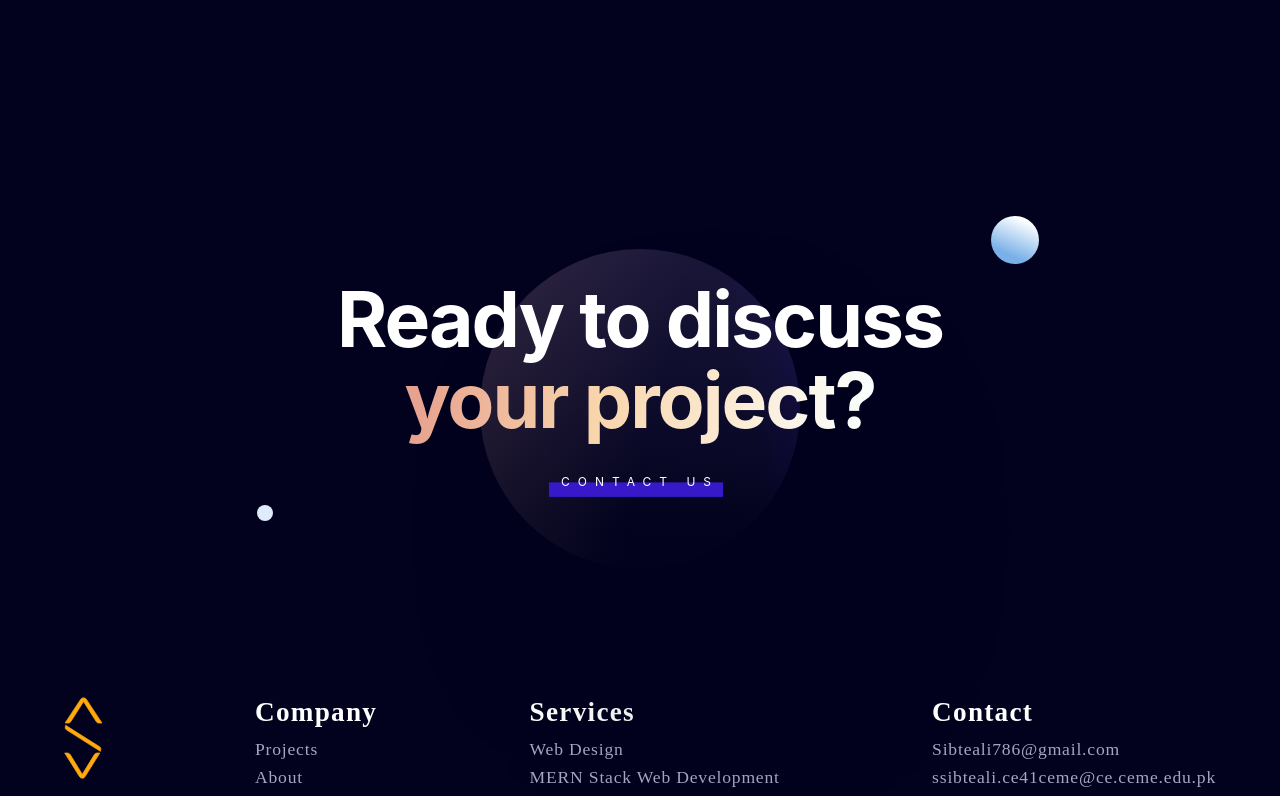
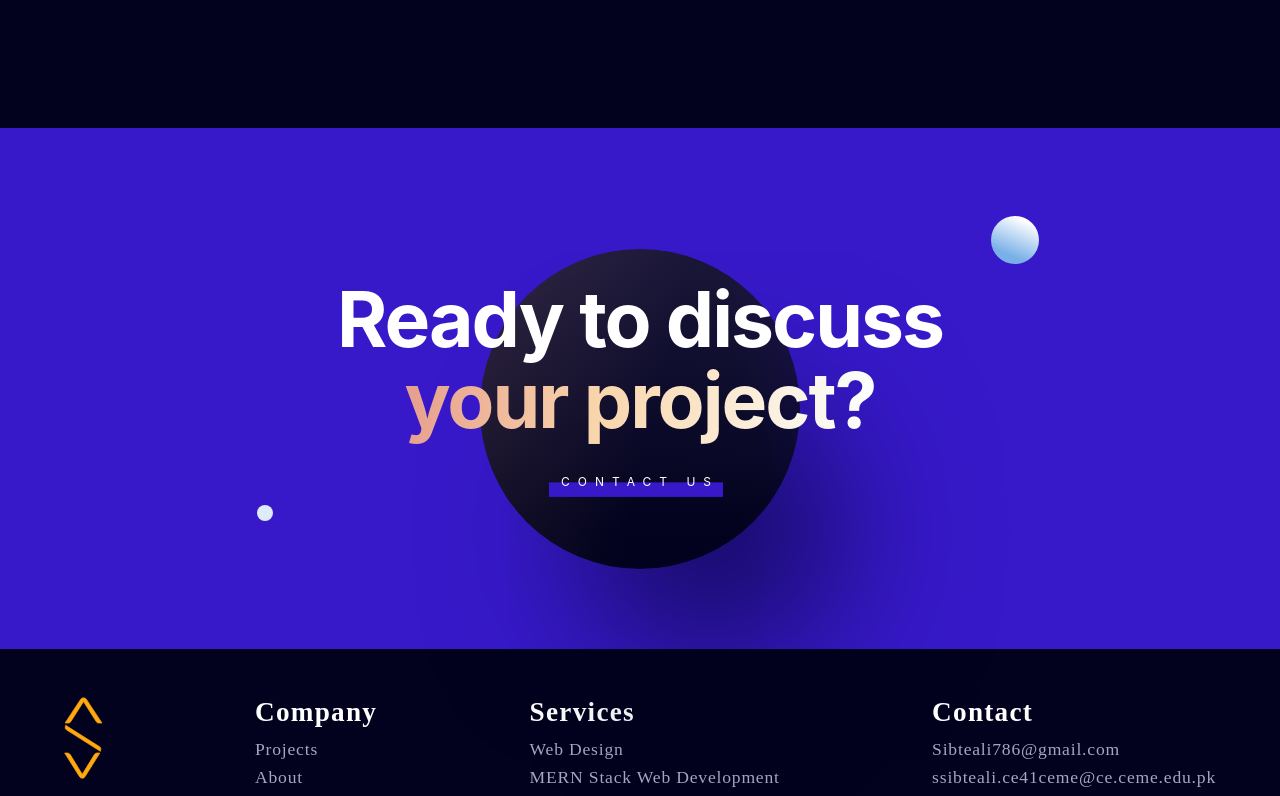
Before and after one commit to sibteali786/Portfolio_Animated, a React (Create React App) app: page / in a window 1280 px wide. Shown: the part 720-1516 px from the top of the page. Built offline with nearby package versions, Linux system fonts and the light colour scheme; a web font is replaced by a local one.

Commit message:
added some colored background in upper footer call to action

```diff
--- a/src/Sass/components/footer.module.scss
+++ b/src/Sass/components/footer.module.scss
@@ -1,6 +1,33 @@
 @import "../Util/config";
 
 .footer{
+    display: flex;
+    flex-direction: column;
+    overflow-y: hidden;
+    position: relative;
+
+
+
+    &:before{
+        bottom: 0;
+        content: "";
+        height: 100%;
+        left: 0;
+        position: absolute;
+        right: 0;
+        transform: translateY(calc(0 ));
+        will-change: transform;
+        z-index: -1;
+    }
+
+}
+.footerColored{
+    min-height: 100vh;
+    &:before{
+        background: #3719CA;
+    }
+}
+.bottomSection{
     display:flex;
     flex-flow: column;
 
--- a/src/components/layout/Footer.js
+++ b/src/components/layout/Footer.js
@@ -12,7 +12,7 @@ function Footer() {
   const [hovered, setHovered] = useState(false);
   const toggleHover = () => setHovered(!hovered);
   return (
-    <footer>
+    <footer className={`${styles.footer} ${styles.footerColored}`}>
       <div
         className={
           hovered
@@ -39,7 +39,7 @@ function Footer() {
           </a>
         </p>
       </div>
-      <div className={`${styles.footer}`}>
+      <div className={`${styles.bottomSection}`}>
         <div className={`${styles.knowAbouts}`}>
           <ReactLogo className={`logo`} />
           <div className={`${styles.footerLinks}`}>
```
